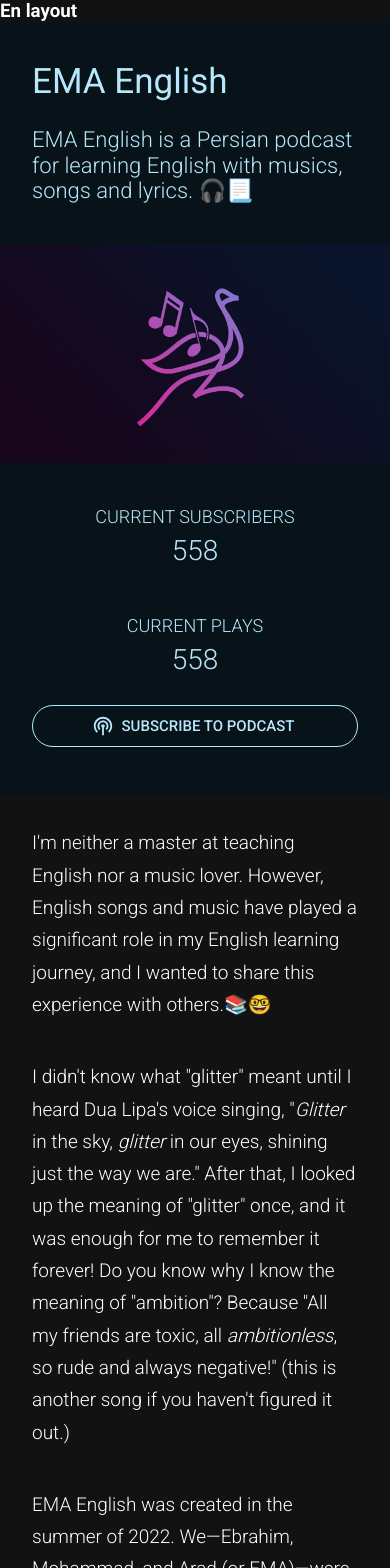
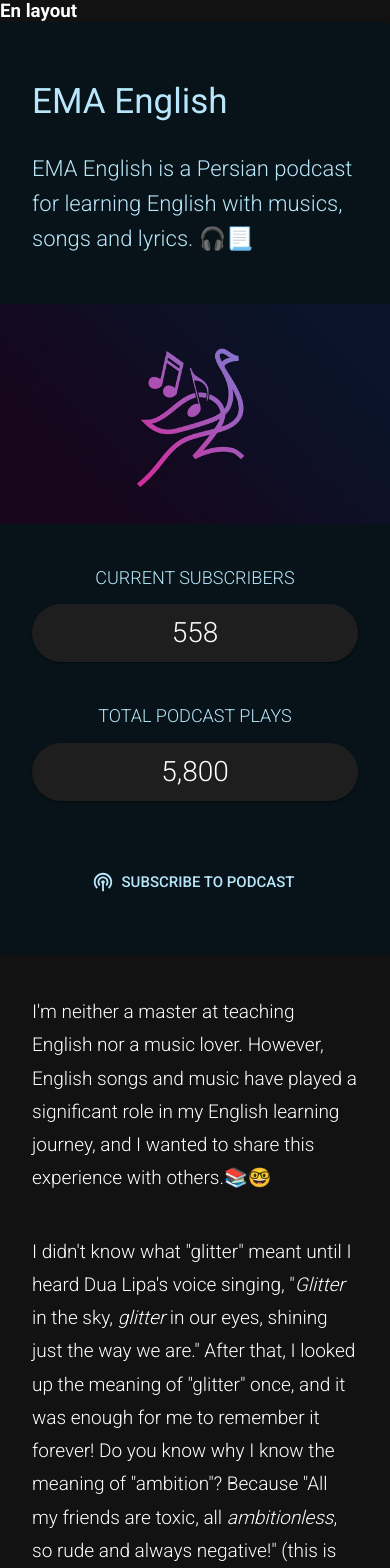
Before and after one commit to mitinull/portfolio-blog-nextjs-mui-multilanguage, a Next.js app: page /ema-english in a window 390 px wide. Shown: the top 1568 px of the page. Built offline with nearby package versions, Linux system fonts and the light colour scheme.

Commit message:
Improving Mobile style and changing pc style

```diff
--- a/app/(index)/ema-english/page.jsx
+++ b/app/(index)/ema-english/page.jsx
@@ -5,7 +5,14 @@ import { PageHeader } from "@/components/mui-components/PageHeader";
 import { PageImage } from "@/components/mui-components/PageImage";
 import { ParagraphMedium } from "@/components/mui-components/ParagraphMedium";
 import { Podcasts } from "@mui/icons-material";
-import { Button, Container, Stack, Typography } from "@mui/material";
+import {
+  Box,
+  Button,
+  Container,
+  Paper,
+  Stack,
+  Typography,
+} from "@mui/material";
 import Link from "next/link";
 
 export const metadata = {
@@ -19,28 +26,30 @@ export default function Basketnull() {
   return (
     <main>
       <PageHeader>
-        <Stack spacing={{ xs: 3, sm: 5 }} px={{ xs: 4, sm: 8 }}>
+        <Stack spacing={{ xs: 3.5, sm: 4 }} px={{ xs: 4, sm: 0 }}>
           <Heading1>EMA English</Heading1>
           <Heading3>
             EMA English is a Persian podcast for learning English with musics,
             songs and lyrics. 🎧📃
           </Heading3>
         </Stack>
-        <Stack mt={{ xs: 5, sm: 10 }} mx={{ xs: 0, sm: 8 }}>
+        <Stack mt={{ xs: 6, sm: 7 }}>
           <PageImage
             alt="EMA English Logo"
             light="/images/ema-light.jpg"
             dark="/images/ema-dark.jpg"
           />
         </Stack>
+
         <Typography
           textAlign="center"
           fontSize={{ xs: 18, sm: 32 }}
-          mt={{ xs: 5, sm: 10 }}
+          mt={{ xs: 5, sm: 8 }}
           fontWeight={300}
         >
           CURRENT SUBSCRIBERS
         </Typography>
+        <Paper sx={{ p: 1, mx: 4, my: 1.7, borderRadius: 100 }}>
           <Typography
             textAlign="center"
             fontSize={{ xs: 28, sm: 48 }}
@@ -48,27 +57,30 @@ export default function Basketnull() {
           >
             558
           </Typography>
+        </Paper>
         <Typography
           textAlign="center"
           fontSize={{ xs: 18, sm: 32 }}
-          mt={{ xs: 5, sm: 10 }}
+          mt={{ xs: 5, sm: 6 }}
           fontWeight={300}
         >
-          CURRENT PLAYS
+          TOTAL PODCAST PLAYS
         </Typography>
+        <Paper sx={{ p: 1, mx: 4, my: 1.7, borderRadius: 100 }}>
           <Typography
             textAlign="center"
             fontSize={{ xs: 28, sm: 48 }}
             fontWeight={300}
           >
-          558
+            5,800
           </Typography>
-        <Stack px={{ xs: 4, sm: 8 }} mt={{ xs: 3, sm: 8 }}>
+        </Paper>
+        <Stack px={{ xs: 4, sm: 8 }} mt={{ xs: 7, sm: 8 }}>
           <Button
-            variant="outlined"
+            variant="text"
             color="inherit"
             startIcon={<Podcasts />}
-            sx={{ borderRadius: 9 }}
+            sx={{ borderRadius: 100, p: 1.5 }}
             size="large"
           >
             Subscribe to Podcast
--- a/components/mui-components/Heading3.jsx
+++ b/components/mui-components/Heading3.jsx
@@ -2,7 +2,7 @@ import { Alert, Paper, Typography } from "@mui/material";
 
 export function Heading3({ children }) {
   return (
-    <Typography variant="h3" fontSize={{ xs: 22, sm: 38 }} fontWeight={300}>
+    <Typography variant="h3" lineHeight={1.6} fontSize={{ xs: 22, sm: 38 }} fontWeight={300}>
       {children}
     </Typography>
   );
--- a/components/mui-components/PageContent.jsx
+++ b/components/mui-components/PageContent.jsx
@@ -5,7 +5,7 @@ export function PageContent({ children }) {
     <Stack
       spacing={{ xs: 5, sm: 8 }}
       px={{ xs: 2, sm: 0 }}
-      py={{ xs: 4, sm: 10 }}
+      py={{ xs: 5, sm: 10 }}
     >
       {children}
     </Stack>
--- a/components/mui-components/PageHeader.jsx
+++ b/components/mui-components/PageHeader.jsx
@@ -6,8 +6,8 @@ export function PageHeader({ color, children }) {
       color={color || "info"}
       icon={false}
       sx={{
-        px: 0,
-        pt: { xs: 4, sm: 12 },
+        px: { xs: 0, sm: 2 },
+        pt: { xs: 6.5, sm: 12 },
         pb: { xs: 5, sm: 12 },
         display: "flex",
         justifyContent: "center",
--- a/components/mui-components/ParagraphMedium.jsx
+++ b/components/mui-components/ParagraphMedium.jsx
@@ -5,7 +5,7 @@ export function ParagraphMedium({ children }) {
     <Typography
       fontSize={{ xs: 19, sm: 22 }}
       fontWeight={300}
-      lineHeight={{ xs: 1.7, sm: 1.85 }}
+      lineHeight={{ xs: 1.75, sm: 1.85 }}
     >
       {children}
     </Typography>
```
Lines whose indentation alone changed are shown as unchanged.
